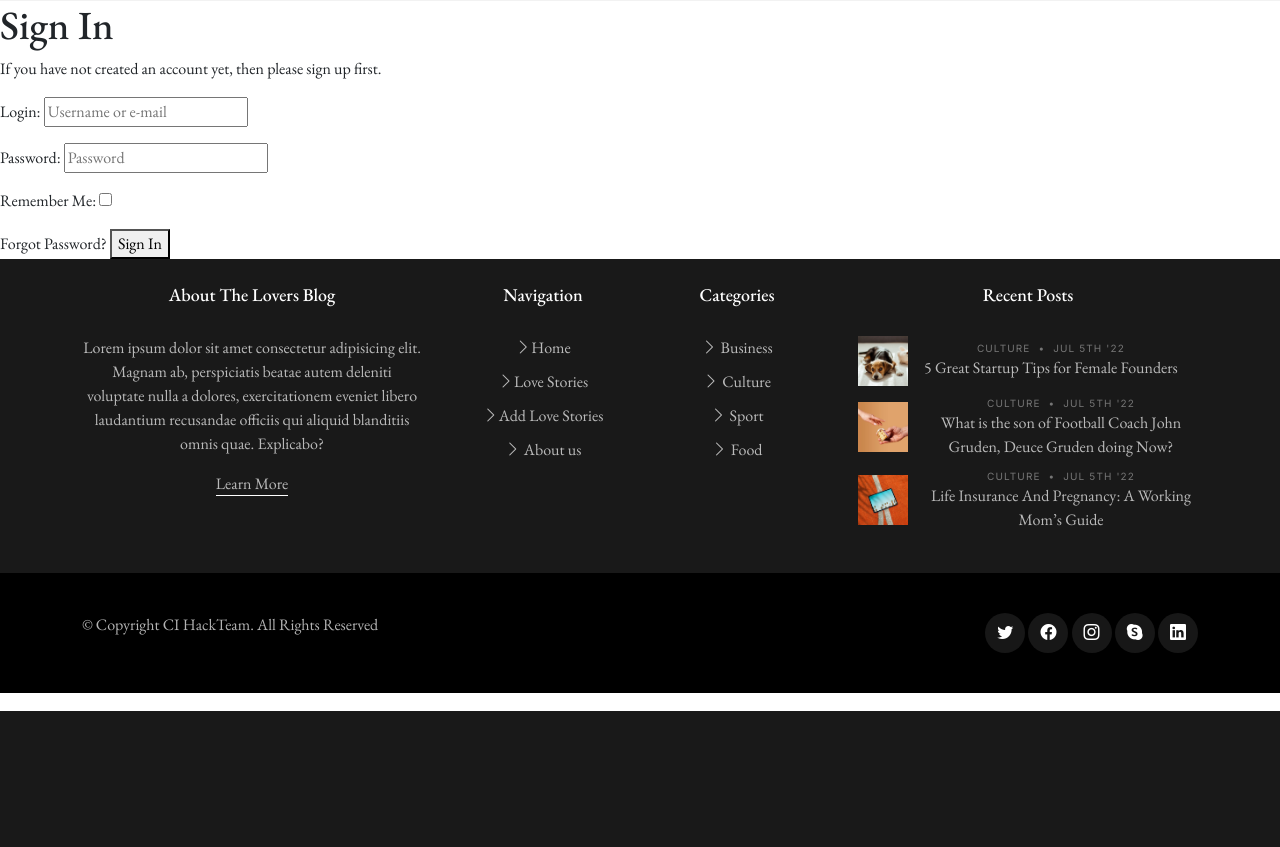
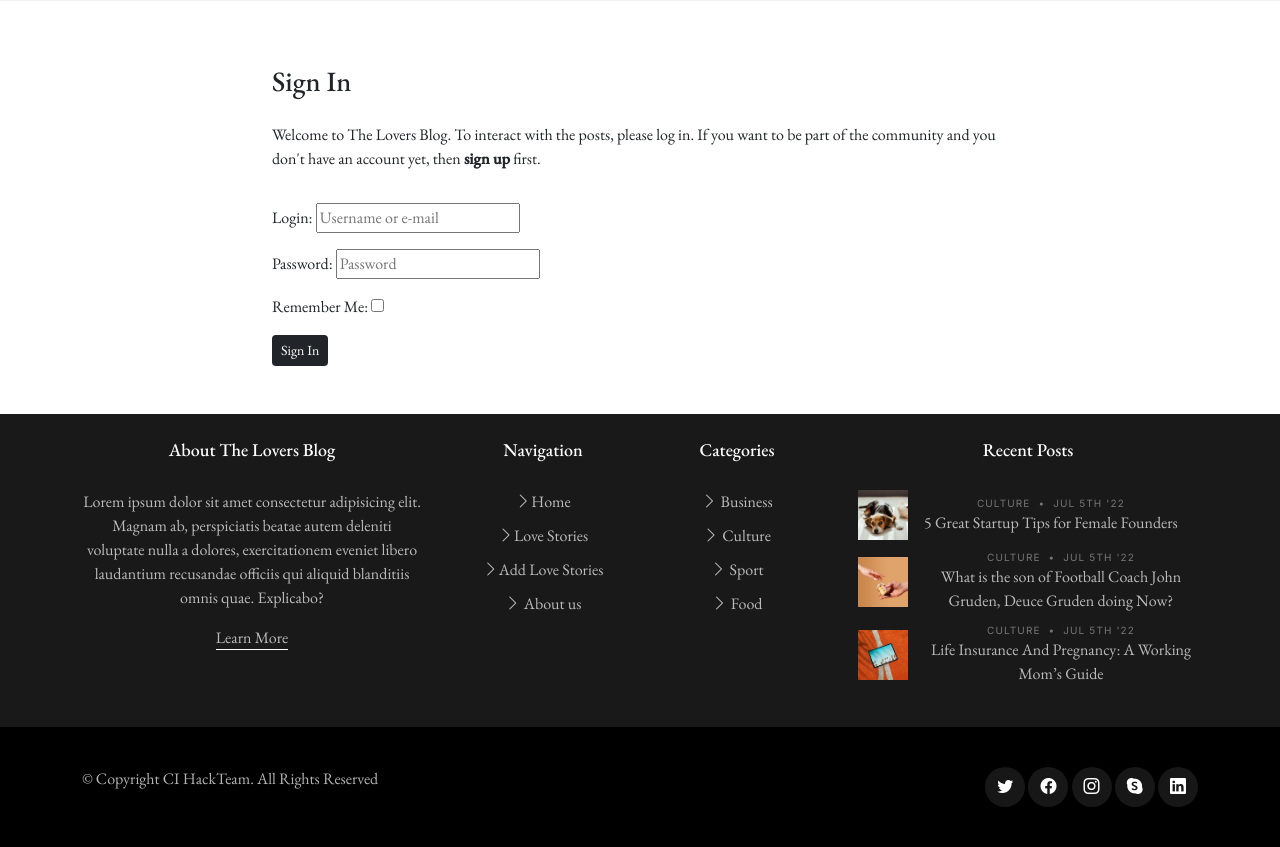
Before and after one commit to phillywhitty/cupid_devils, a Django app: page /accounts/login/ in a window 1280 px wide. Shown: the part 89-936 px from the top of the page. Before the commit the page ends 800 px from the top, so only its background shows below. Run offline with Django 3.2, Linux system fonts and the light colour scheme; some libraries are stand-ins or nearby versions; some web fonts are replaced.

Commit message:
Update login, logout and signup templates

```diff
--- a/templates/allauth/account/login.html
+++ b/templates/allauth/account/login.html
@@ -1,4 +1,4 @@
-{% extends "account/base.html" %}
+{% extends "base.html" %}
 
 {% load i18n %}
 {% load account socialaccount %}
@@ -7,31 +7,22 @@
 
 {% block content %}
 
-<h1>{% trans "Sign In" %}</h1>
+<div class="container mt-5 mb-5">
+    <div class="row">
+        <div class="col-md-8 mt-3 offset-md-2">
 
-{% get_providers as socialaccount_providers %}
 
-{% if socialaccount_providers %}
-<p>{% blocktrans with site.name as site_name %}Please sign in with one
-of your existing third party accounts. Or, <a href="{{ signup_url }}">sign up</a>
-for a {{ site_name }} account and sign in below:{% endblocktrans %}</p>
+            <h3>{% trans "Sign In" %}</h3>
 
-<div class="socialaccount_ballot">
-
-  <ul class="socialaccount_providers">
-    {% include "socialaccount/snippets/provider_list.html" with process="login" %}
-  </ul>
-
-  <div class="login-or">{% trans 'or' %}</div>
+            <p class="mt-4">{% blocktrans %}Welcome to The Lovers Blog. To interact with the posts, please log in.
+                If you want to be part of the community and you don't have an account yet, then
+                <strong><a href="{{ signup_url }}">sign up</a></strong> first.{% endblocktrans %}
+            </p>
 
         </div>
-
-{% include "socialaccount/snippets/login_extra.html" %}
-
-{% else %}
-<p>{% blocktrans %}If you have not created an account yet, then please
-<a href="{{ signup_url }}">sign up</a> first.{% endblocktrans %}</p>
-{% endif %}
+    </div>
+    <div class="row">
+        <div class="col-md-8 mt-3 offset-md-2">
 
             <form class="login" method="POST" action="{% url 'account_login' %}">
                 {% csrf_token %}
@@ -39,8 +30,10 @@ for a {{ site_name }} account and sign in below:{% endblocktrans %}</p>
                 {% if redirect_field_value %}
                 <input type="hidden" name="{{ redirect_field_name }}" value="{{ redirect_field_value }}" />
                 {% endif %}
-  <a class="button secondaryAction" href="{% url 'account_reset_password' %}">{% trans "Forgot Password?" %}</a>
-  <button class="primaryAction" type="submit">{% trans "Sign In" %}</button>
+                <button class="btn btn-sm bg-dark text-white rounded-1" type="submit">{% trans "Sign In" %}</button>
             </form>
+        </div>
+    </div>
+</div>
 
 {% endblock %}
```
Also changed, not shown: templates/allauth/account/logout.html (+16 -11 lines), templates/allauth/account/signup.html (+26 -12 lines). Lines whose indentation alone changed are shown as unchanged.
